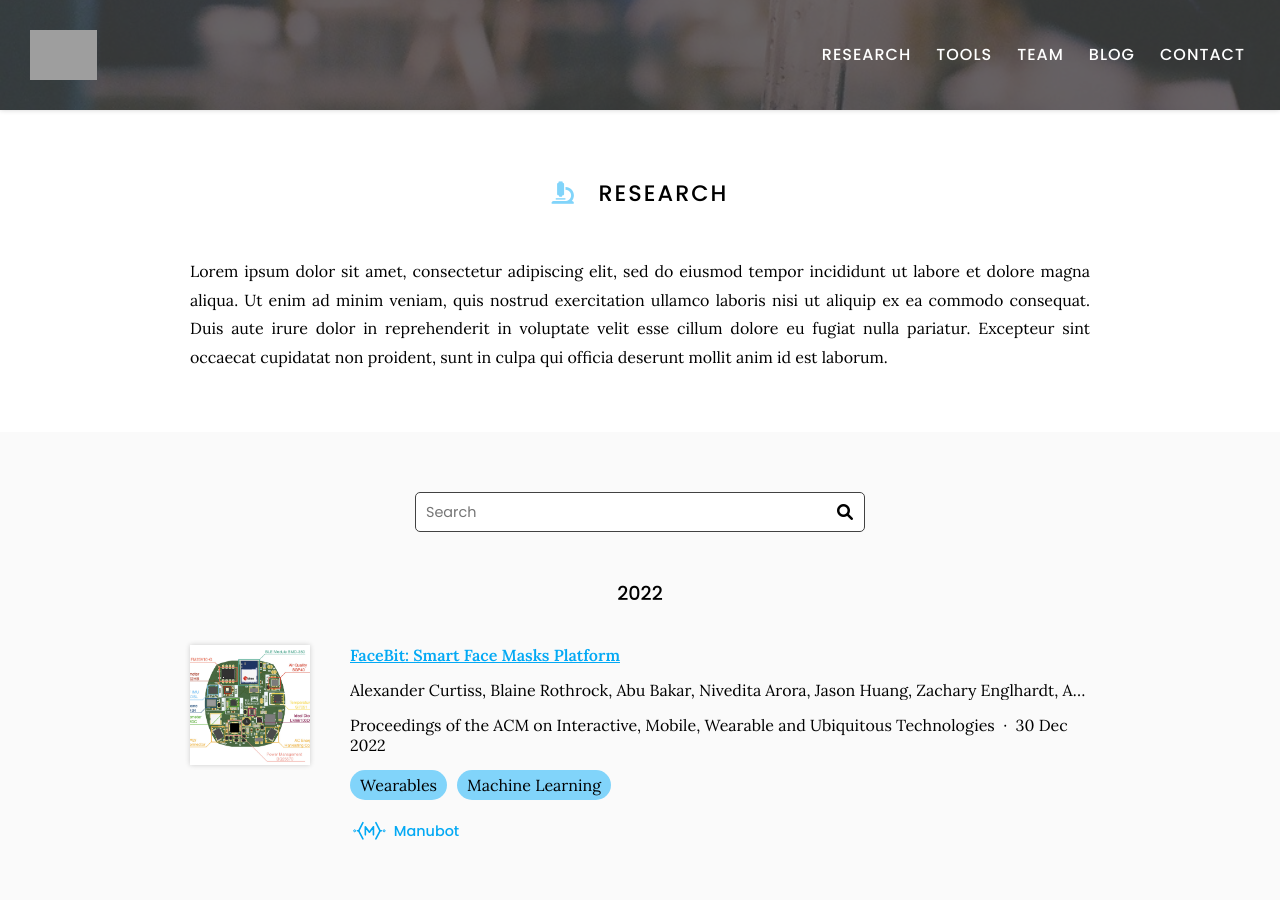
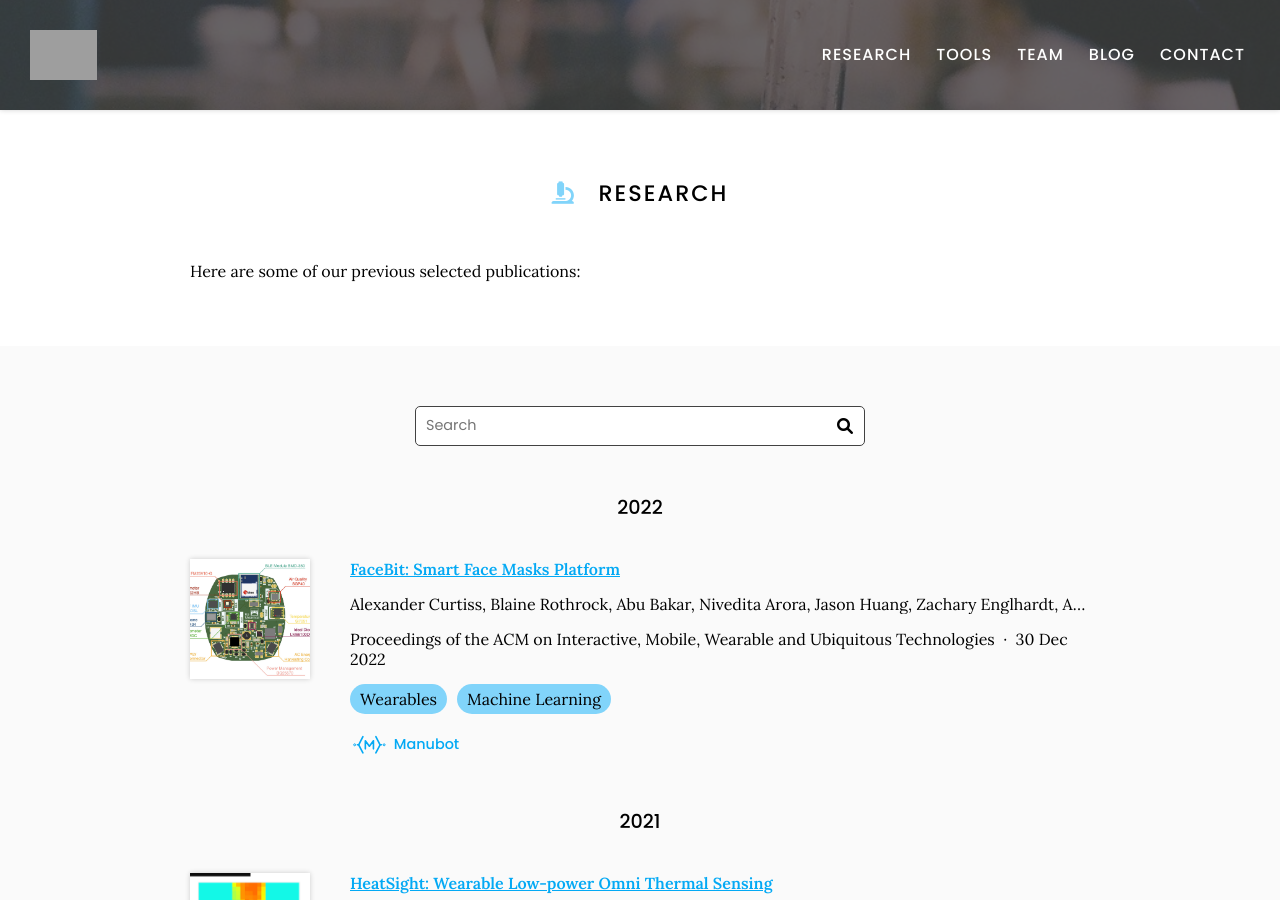
Before and after one commit to mahdipedro/SenseWhy-webs, a Jekyll site: the page built from research/index.md, in a window 1280 px wide and 900 px high. Built offline with Jekyll 4.4.1, drawn with Linux system fonts in a browser that asks for light colours; grey boxes are pictures that could not be loaded.

Commit message:
Update index.md

```diff
--- a/research/index.md
+++ b/research/index.md
@@ -7,10 +7,7 @@
 
 # <i class="fas fa-microscope"></i>Research
 
-Lorem ipsum dolor sit amet, consectetur adipiscing elit, sed do eiusmod tempor incididunt ut labore et dolore magna aliqua.
-Ut enim ad minim veniam, quis nostrud exercitation ullamco laboris nisi ut aliquip ex ea commodo consequat.
-Duis aute irure dolor in reprehenderit in voluptate velit esse cillum dolore eu fugiat nulla pariatur.
-Excepteur sint occaecat cupidatat non proident, sunt in culpa qui officia deserunt mollit anim id est laborum.
+Here are some of our previous selected publications:
 
 {% include section.html %}
 
```
